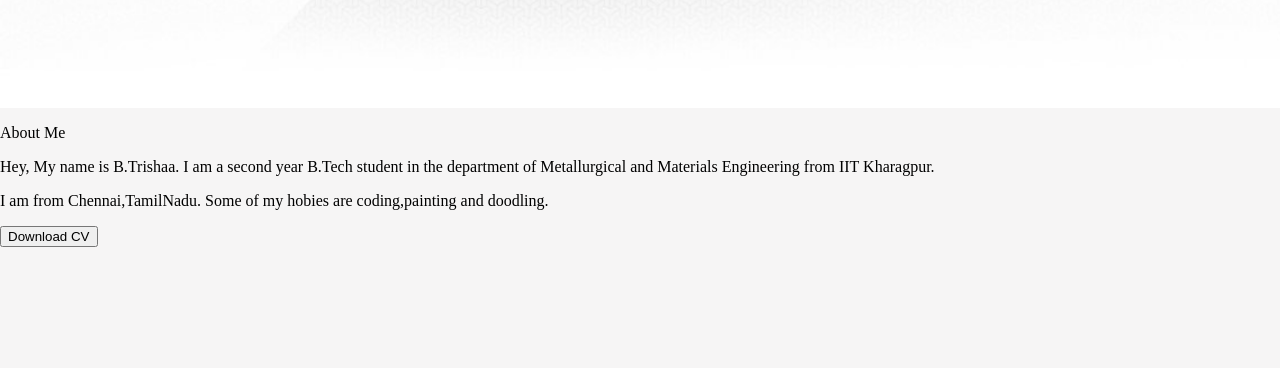
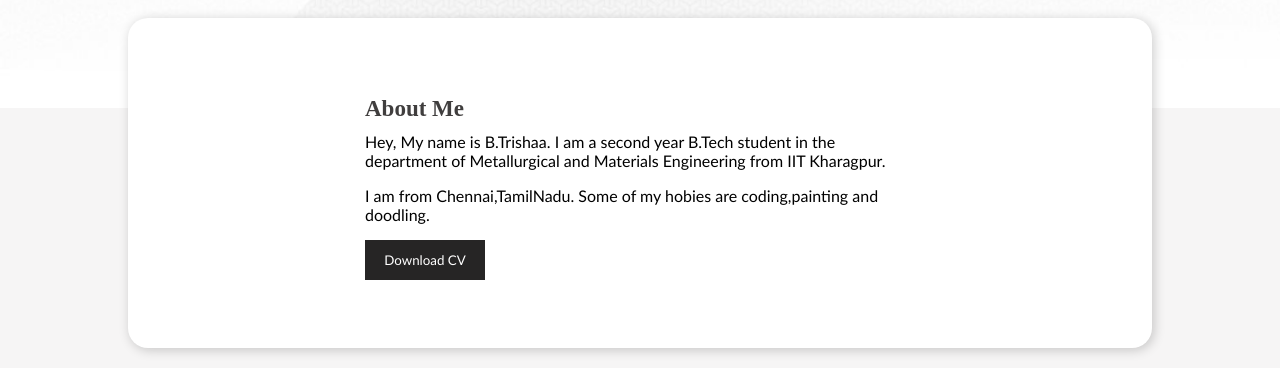
Before and after one commit to AdityaMundada08/Prodex-App-Dev-Team-1, a plain HTML site: page page1.htm in a window 1280 px wide. Shown: the part 652-1020 px from the top of the page. Before the commit the page ends 899 px from the top, so only its background shows below. Drawn offline with Linux system fonts and the light colour scheme.

Commit message:
Update style.css

```diff
--- a/css/style.css
+++ b/css/style.css
@@ -94,3 +94,45 @@ nav ul li a{
 button:active{
 	transform: scale(1.1);
 }
+.about-container{
+	width: 80%;
+	height: 330px;
+	background-color: #FFFFFF;
+	border-radius: 20px;
+	box-shadow: 2px 2px 12px rgba(0,0,0,0.2);
+	display: flex;
+	margin: -7% auto 20px auto;
+	position: relative;;
+	justify-content: space-evenly;
+	align-items: center;
+}
+.about-text{
+	width: 550px;
+}
+.about-text p:nth-child(1){
+	color: #403e3e;
+	font-family: myriad pro;
+	font-weight: bold;
+	font-size: 23px;
+	line-height: 0px;
+}
+.about-text p:nth-child(2){
+	color: #7e7d7d
+	font-size: 16px;
+	font-family: calibri;
+}
+.about-text p:nth-child(3){
+	color: #7e7d7d
+	font-size: 16px;
+	font-family: calibri;
+}
+
+.about-text button{
+	width: 120px;
+	height: 40px;
+	color: #FFFFFF;
+	outline: none;
+	border: none;
+	font-family: calibri;
+	background-color: #262525;
+}
```
